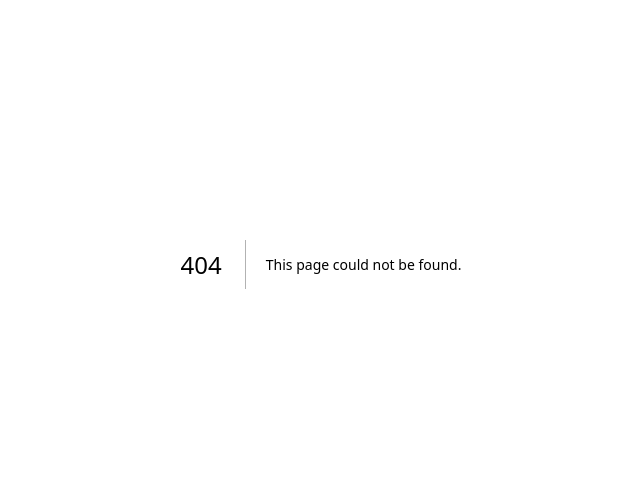
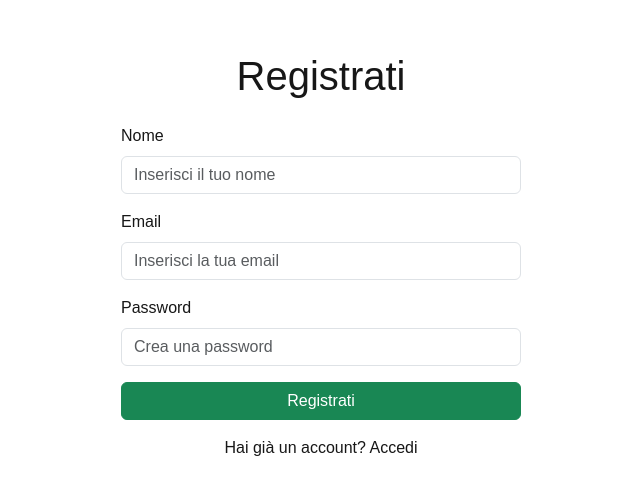
Before and after one commit to Debora78/anywhere-by-nibol, a Next.js app: page /signup in a window 1280 px wide. Before the commit this address had no page. Shown: the part 136-630 px from the top of the page, without its empty margins (319-959 px from the left). Built offline with nearby package versions, Linux system fonts and the light colour scheme.

Commit message:
feat: creata pagina login e di signup  con Bootstrap

```diff
--- a/app/layout.tsx
+++ b/app/layout.tsx
@@ -1,3 +1,4 @@
+//Inserito bootstrap
 import 'bootstrap/dist/css/bootstrap.min.css'
 
 import type { Metadata } from "next";
--- /dev/null
+++ b/app/signup/page.tsx
@@ -0,0 +1,44 @@
+'use client' // Indica che questo componente gira lato client (browser), non lato server
+
+// Componente della pagina di registrazione
+export default function SignupPage() {
+  return (
+    // Contenitore principale con Bootstrap, centrato verticalmente e orizzontalmente
+    <main className="container d-flex flex-column justify-content-center align-items-center min-vh-100">
+      {/* Box di larghezza massima 400px */}
+      <div className="w-100" style={{ maxWidth: '400px' }}>
+        {/* Titolo della pagina */}
+        <h1 className="mb-4 text-center">Registrati</h1>
+
+        {/* Form con campi: nome, email, password */}
+        <form>
+          {/* Campo nome */}
+          <div className="mb-3">
+            <label htmlFor="name" className="form-label">Nome</label>
+            <input type="text" className="form-control" id="name" placeholder="Inserisci il tuo nome" />
+          </div>
+
+          {/* Campo email */}
+          <div className="mb-3">
+            <label htmlFor="email" className="form-label">Email</label>
+            <input type="email" className="form-control" id="email" placeholder="Inserisci la tua email" />
+          </div>
+
+          {/* Campo password */}
+          <div className="mb-3">
+            <label htmlFor="password" className="form-label">Password</label>
+            <input type="password" className="form-control" id="password" placeholder="Crea una password" />
+          </div>
+
+          {/* Pulsante di invio */}
+          <button type="submit" className="btn btn-success w-100">Registrati</button>
+        </form>
+
+        {/* Link per tornare alla pagina di login */}
+        <p className="mt-3 text-center">
+          Hai già un account? <a href="/login">Accedi</a>
+        </p>
+      </div>
+    </main>
+  )
+}
```
Also changed, not shown: app/login/page.tsx (added, +38 -0 lines).
